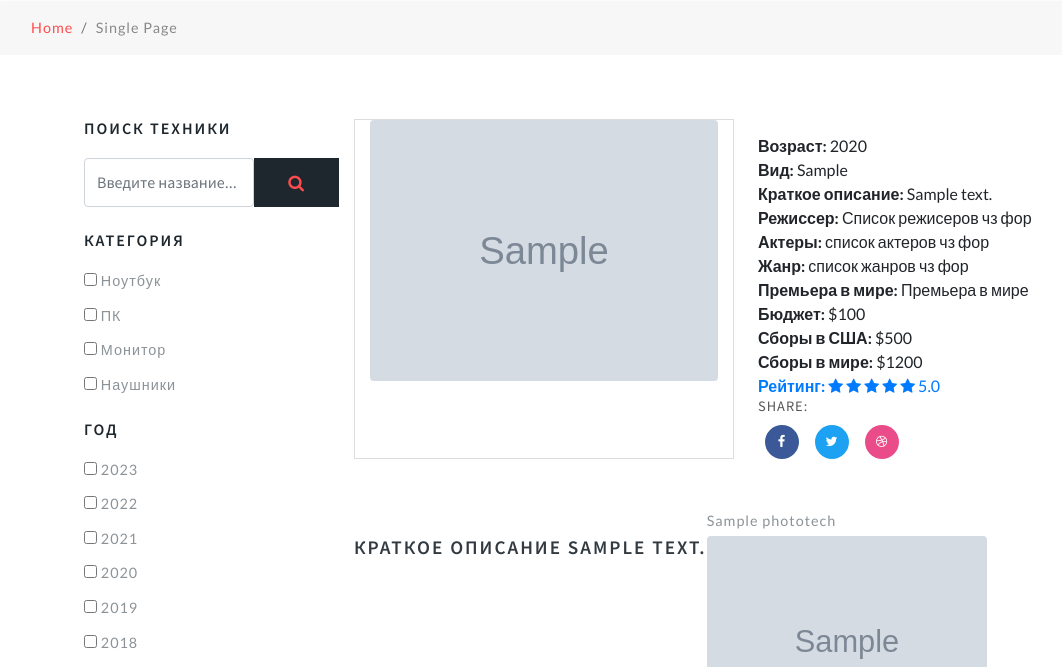
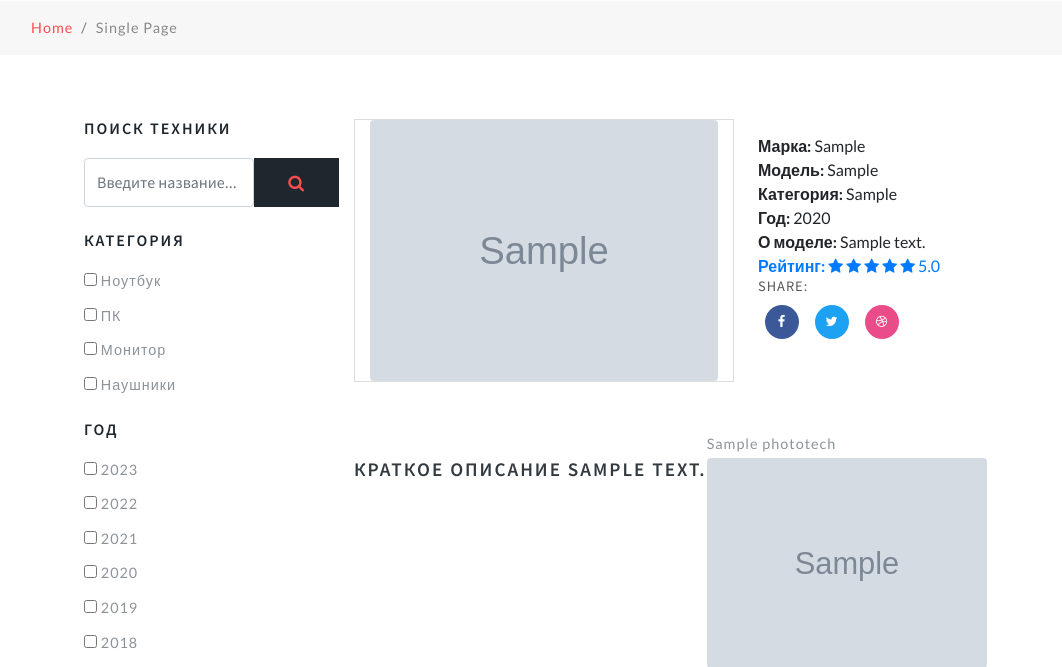
Before and after one commit to Sagayakov/technics_site, a Django app: a page that uses website/technics/templates/technics/technics_detail.html in a window 1280 px wide. Shown: the part 639-1306 px from the top of the page, without its empty margins (1-1063 px from the left). Run offline with Django 4.2, Linux system fonts and the light colour scheme; tables that the repository leaves empty hold one stand-in row (values such as "Sample post"); grey boxes marked "Sample" are stand-in pictures; some libraries are stand-ins or nearby versions.

Commit message:
Убраны не используемые поля. Добавлена поддержка редактирования визуализации текста чз админ панель с использованием SKEditor

```diff
--- a/website/technics/templates/technics/technics_detail.html
+++ b/website/technics/templates/technics/technics_detail.html
@@ -24,33 +24,18 @@
                 <h5 class="editContent"></h5>
                 <ul>
                     <li style="list-style: none">
-                        <span><b>Возраст:</b> {{ technic.year }} </span></li>
+                        <span><b>Марка:</b> {{ technic.mark }} </span></li>
                     <li style="list-style: none">
-                        <span><b>Вид:</b> {{ technic.category }}</span>
+                        <span><b>Модель:</b> {{ technic.model }}</span>
                     </li>
                     <li style="list-style: none">
-                        <span><b>Краткое описание:</b> {{ technic.small_description }}</span>
+                        <span><b>Категория:</b> {{ technic.category }}</span>
                     </li>
                     <li style="list-style: none">
-                                        <span><b>Режиссер:</b>
-                                            Список режисеров чз фор
-                                        </span>
-                    </li>
-                    <li style="list-style: none"><span><b>Актеры:</b>
-                                        список актеров чз фор
-                                    </span>
-                    </li>
-                    <li style="list-style: none"><span><b>Жанр:</b>
-                                        список жанров чз фор
-                                        </span>
-                    </li>
-                    <li style="list-style: none"><span><b>Премьера в мире:</b> Премьера в мире </span>
+                        <span><b>Год:</b> {{ technic.year }}</span>
                     </li>
                     <li style="list-style: none">
-                        <span><b>Бюджет:</b> $100</span></li>
-                    <li style="list-style: none">
-                        <span><b>Сборы в США:</b> $500</span></li>
-                    <li style="list-style: none"><span><b>Сборы в мире:</b> $1200</span>
+                        <span><b>О моделе:</b> {{ technic.small_description }} </span>
                     </li>
                     <li style="list-style: none">
                         <a href="#"><b>Рейтинг:</b>
@@ -102,7 +87,7 @@
             </div>
         </div>
 
-        <!--                    Описание фильма с подробной информацией-->
+        <!--                    Описание техники с подробной информацией-->
         <div class="row sub-para-w3layouts mt-5">
 
             <h3 class="shop-sing editContent" style="outline: none; cursor: inherit;">
@@ -116,9 +101,9 @@
                 {% endfor %}
             </p>
             <p class="editContent" style="outline: none; cursor: inherit;">
-                {{ technic.description }}
+                {{ technic.description|safe }}
             </p>
-            <!--                        трейлер к фильму-->
+            <!--                        видео-->
             <p class="mt-3 italic-blue editContent"
                style="outline: none; cursor: inherit;">
                 <iframe width="560" height="315"
```
